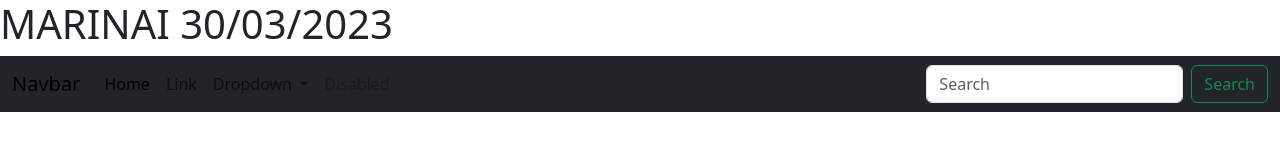
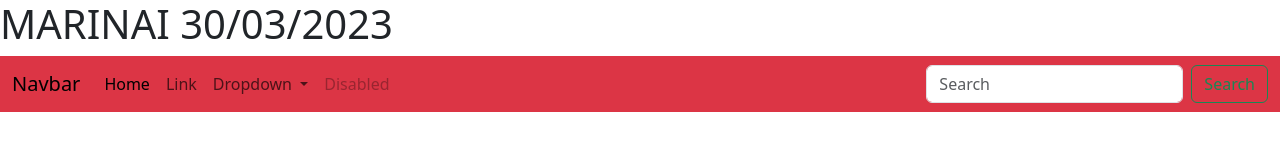
Before and after one commit to FilipppoMarinai/Marinai-Compito1, a plain HTML site: page index.html in a window 1280 px wide. Drawn offline with nearby package versions, Linux system fonts and the light colour scheme.

Commit message:
ricambiato sfondo della navbar

```diff
--- a/index.html
+++ b/index.html
@@ -9,7 +9,7 @@
 </head>
 <body>
     <h1 class="titolo">MARINAI 30/03/2023</h1>
-    <nav class="navbar navbar-expand-lg bg-dark">
+    <nav class="navbar navbar-expand-lg bg-danger">
         <div class="container-fluid">
           <a class="navbar-brand" href="#">Navbar</a>
           <button class="navbar-toggler" type="button" data-bs-toggle="collapse" data-bs-target="#navbarSupportedContent" aria-controls="navbarSupportedContent" aria-expanded="false" aria-label="Toggle navigation">
```
